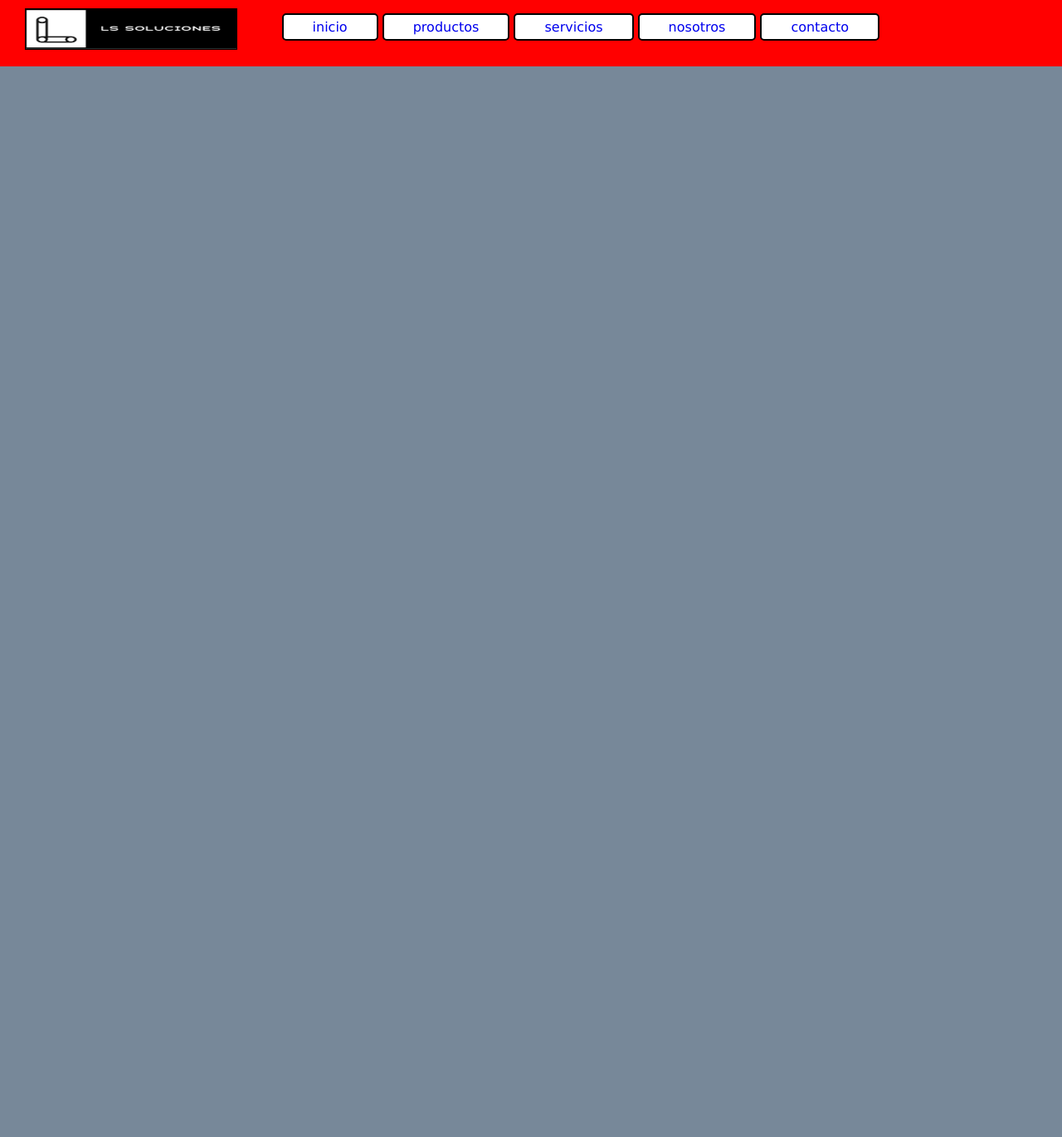
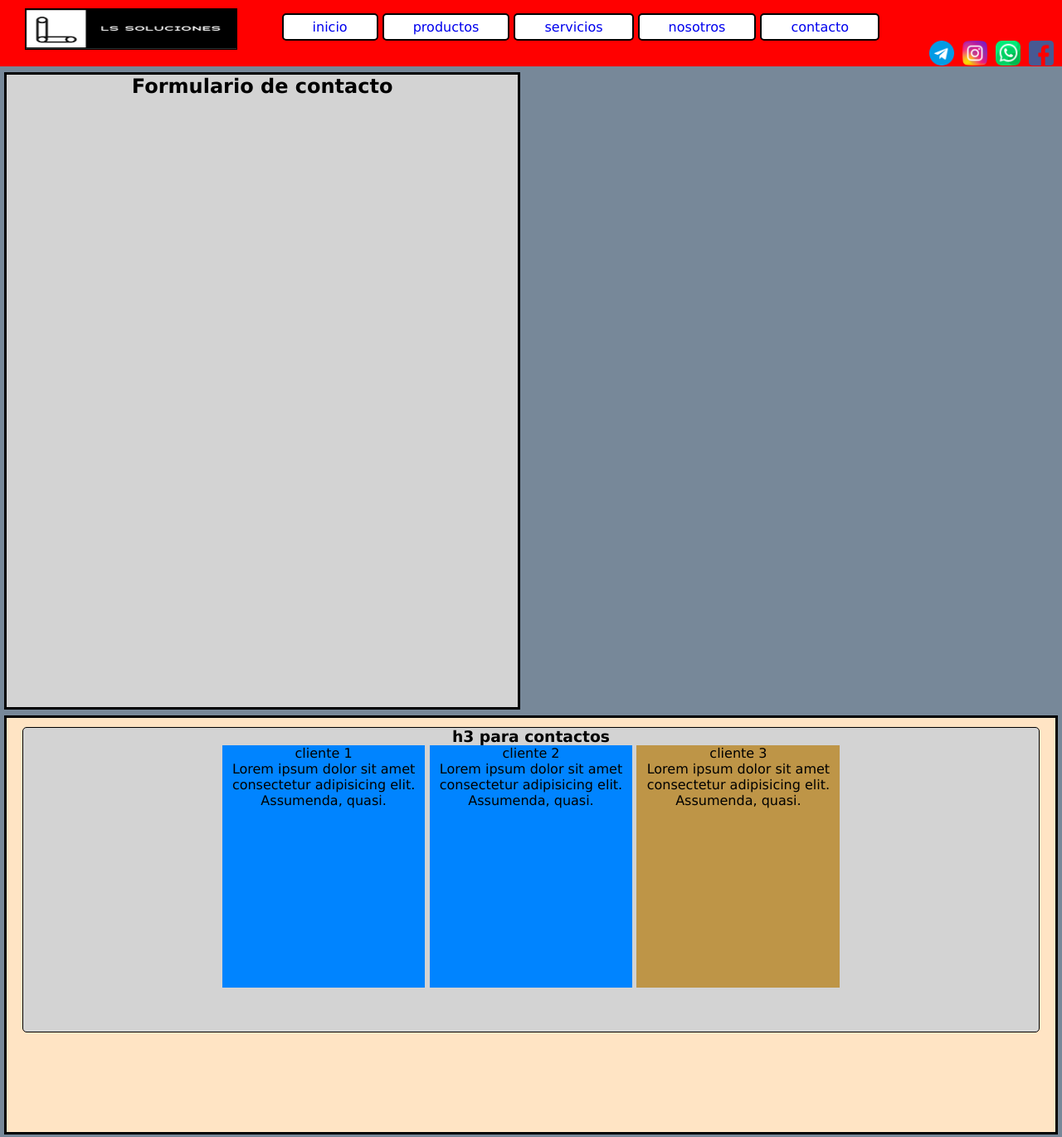
Before and after one commit to Lsas3/lms2, a plain HTML site: page pages/Contacto.html in a window 1280 px wide. Shown: the top 1370 px of the page at 83% size. Drawn offline with Linux system fonts and the light colour scheme.

```diff
--- a/css/style.css
+++ b/css/style.css
@@ -48,6 +48,11 @@
     height: 100%;
 
 
+}
+.encabezado__redsocial {
+        width: 30px;
+        float: right;
+        margin-right: 10px;
 }
 
 /* ESTILOS DE MAIN */
--- a/pages/Contacto.html
+++ b/pages/Contacto.html
@@ -21,10 +21,41 @@
                 <li><a href="./Nosotros.html">nosotros</a></li>
                 <li><a href="./Contacto.html">contacto</a></li>
             </ul>
+            <div>
+                <img class="encabezado__redsocial" src="../image/facebook1.png"alt="facebook">
+                <img class="encabezado__redsocial" src="../image/whats app1.png"alt="whatsapp">
+                <img class="encabezado__redsocial" src="../image/instagram.png"alt="intagram">
+                <img class="encabezado__redsocial" src="../image/telegram.png"alt="telegram">
+            </div>
         </nav>
     </header>
     <main>
 
+        <section id="empresa">
+            <h1>Formulario de contacto</h1>
+           <img src="" alt="">
+       </section>
+       <section class="clientes">
+           <div id="clientes-div">
+                        <h3>h3 para contactos</h3>
+
+                       <div id="cliente1">
+                           cliente 1
+                           <p>Lorem ipsum dolor sit amet consectetur adipisicing elit. Assumenda, quasi.
+                           </p>
+                       </div>
+
+                       <div id="cliente2">
+                           cliente 2
+                           <p>Lorem ipsum dolor sit amet consectetur adipisicing elit. Assumenda, quasi.
+                           </p>
+                       </div>
+                       <div id="cliente3">
+                           cliente 3
+                           <p>Lorem ipsum dolor sit amet consectetur adipisicing elit. Assumenda, quasi.
+                           </p>
+                       </div>
+           </div>
     </main>
     <footer>
         FOOTER
```
Also changed, not shown: index.html (+7 -0 lines), pages/Nosotros.html (+6 -0 lines), pages/Productos.html (+6 -0 lines), pages/Servicios.html (+6 -0 lines), image/facebook1.png (added), image/instagram.png (added), image/telegram.png (added), image/whats app1.png (added).
